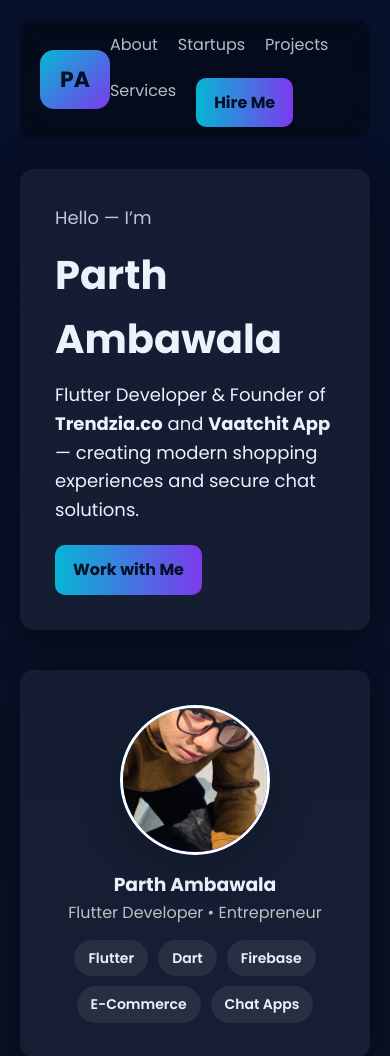
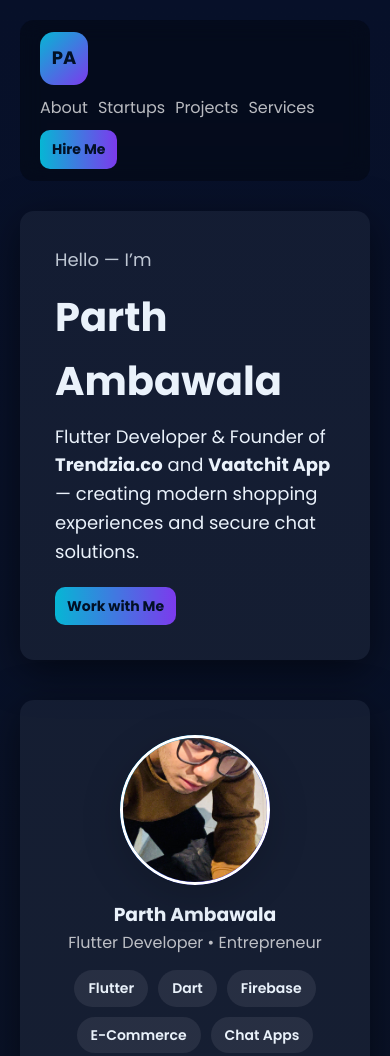
Before and after one commit to parthambawala/parthambawalaportfolio.github.io, a plain HTML site: page index.html in a window 390 px wide. Shown: the top 1056 px of the page. Drawn offline with nearby package versions, Linux system fonts and the light colour scheme.

Commit message:
Update index.html

```diff
--- a/index.html
+++ b/index.html
@@ -20,7 +20,6 @@
   <!-- AOS Animation -->
   <link href="https://unpkg.com/aos@2.3.4/dist/aos.css" rel="stylesheet" />
 
-  <!-- Styles -->
   <style>
     :root {
       --bg-dark: #071029;
@@ -33,7 +32,9 @@
       --radius: 14px;
       --maxw: 1100px;
     }
-    * {margin:0; padding:0; box-sizing:border-box;}
+    * {
+      margin: 0; padding: 0; box-sizing: border-box;
+    }
     body {
       font-family: 'Poppins', sans-serif;
       background: linear-gradient(180deg, var(--bg-dark), var(--bg-darker));
@@ -41,7 +42,12 @@
       line-height: 1.6;
       min-height: 100vh;
     }
-    .container {max-width: var(--maxw); margin:auto; padding: 20px;}
+    .container {
+      max-width: var(--maxw);
+      margin: auto;
+      padding: 20px;
+    }
+
     header {
       position: sticky;
       top: 0;
@@ -49,31 +55,69 @@
       backdrop-filter: blur(10px);
       background: rgba(0,0,0,0.3);
       border-radius: var(--radius);
-      padding: 12px 20px;
+      padding: 12px 30px;
       margin-bottom: 30px;
       display: flex;
+      align-items: center;
       justify-content: space-between;
-      align-items: center;
       animation: fadeDown 1s ease forwards;
+      flex-wrap: wrap; /* allow wrapping to avoid overflow */
+      min-width: 0;
+      overflow-x: visible;
     }
-    @keyframes fadeDown { from {opacity: 0; transform: translateY(-20px);} to {opacity: 1; transform: translateY(0);} }
+    @keyframes fadeDown {
+      from {
+        opacity: 0;
+        transform: translateY(-20px);
+      }
+      to {
+        opacity: 1;
+        transform: translateY(0);
+      }
+    }
+
     .logo {
       font-weight: 700;
       font-size: 22px;
       background: linear-gradient(135deg, var(--accent1), var(--accent2));
       color: #021025;
-      padding: 12px 20px;
+      padding: 12px 0;
       border-radius: var(--radius);
+      width: 56px;
+      text-align: center;
+      user-select: none;
+      flex-shrink: 0;
+      display: flex;
+      align-items: center;
+      justify-content: center;
+      white-space: nowrap;
+      overflow: hidden;
+      box-sizing: border-box;
     }
-    nav { display: flex; gap: 20px; flex-wrap: wrap; }
+
+    nav {
+      display: flex;
+      gap: 20px;
+      flex-wrap: wrap; /* allow wrapping so links won't overflow */
+      align-items: center;
+      flex-grow: 1;
+      justify-content: flex-end;
+      min-width: 0;
+      overflow-x: visible;
+    }
+
     nav a {
       color: var(--text-muted);
       text-decoration: none;
       font-weight: 500;
       font-size: 16px;
       transition: color 0.2s;
+      white-space: nowrap;
+      flex-shrink: 0;
     }
-    nav a:hover {color: var(--accent1);}
+    nav a:hover {
+      color: var(--accent1);
+    }
 
     .cta-btn {
       background: linear-gradient(90deg, var(--accent1), var(--accent2));
@@ -85,17 +129,22 @@
       white-space: nowrap;
       display: inline-block;
       transition: transform 0.3s ease;
+      margin-left: 20px;
+      flex-shrink: 0;
     }
-    .cta-btn:hover { transform: scale(1.05); }
+    .cta-btn:hover {
+      transform: scale(1.05);
+    }
 
-    /* HERO */
     .hero {
       display: grid;
       grid-template-columns: 1fr 320px;
       gap: 40px;
       align-items: center;
     }
-    @media (max-width: 880px) {.hero {grid-template-columns: 1fr;}}
+    @media (max-width: 880px) {
+      .hero {grid-template-columns: 1fr;}
+    }
     .card {
       background: var(--glass);
       border-radius: var(--radius);
@@ -166,13 +215,37 @@
       padding-top: 25px;
       border-top: 1px solid rgba(255,255,255,0.1);
     }
+
+    /* Responsive Header Modifications */
+    @media (max-width: 700px) {
+      header {
+        flex-direction: column;
+        align-items: stretch;
+        padding: 12px 20px;
+      }
+      .logo {
+        font-size: 18px;
+        width: 48px;
+        margin-bottom: 10px;
+      }
+      nav {
+        justify-content: flex-start;
+        gap: 10px;
+        font-size: 14px;
+        flex-wrap: wrap;
+      }
+      .cta-btn {
+        font-size: 14px;
+        padding: 8px 12px;
+        margin-left: 0;
+      }
+    }
   </style>
 </head>
 <body>
 
   <div class="container">
 
-  <!-- HEADER -->
     <header>
       <div class="logo">PA</div>
       <nav>
@@ -181,6 +254,7 @@
         <a href="#projects">Projects</a>
         <a href="#services">Services</a>
         <!-- <a href="#contact">Contact</a> -->
+
         <a class="cta-btn" href="#contact">Hire Me</a>
       </nav>
     </header>
@@ -269,9 +343,9 @@
     <footer>
       <p>© 2025 Parth Ambawala — Founder of Trendzia.co & Vaatchit App</p>
     </footer>
+
   </div>
 
-<!-- Scripts -->
   <script src="https://unpkg.com/aos@2.3.4/dist/aos.js"></script>
   <script>
     AOS.init({ duration: 1000, once: true });
```
Lines whose indentation alone changed are shown as unchanged.
